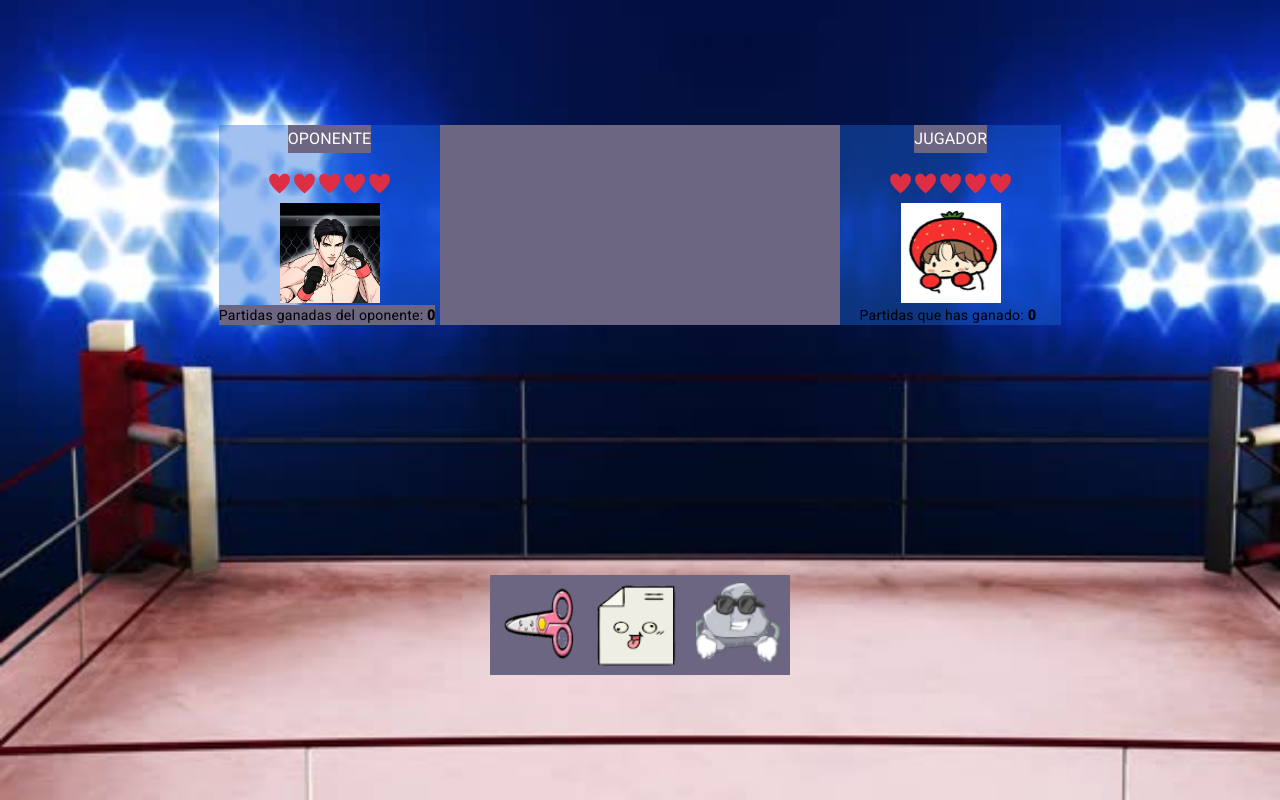
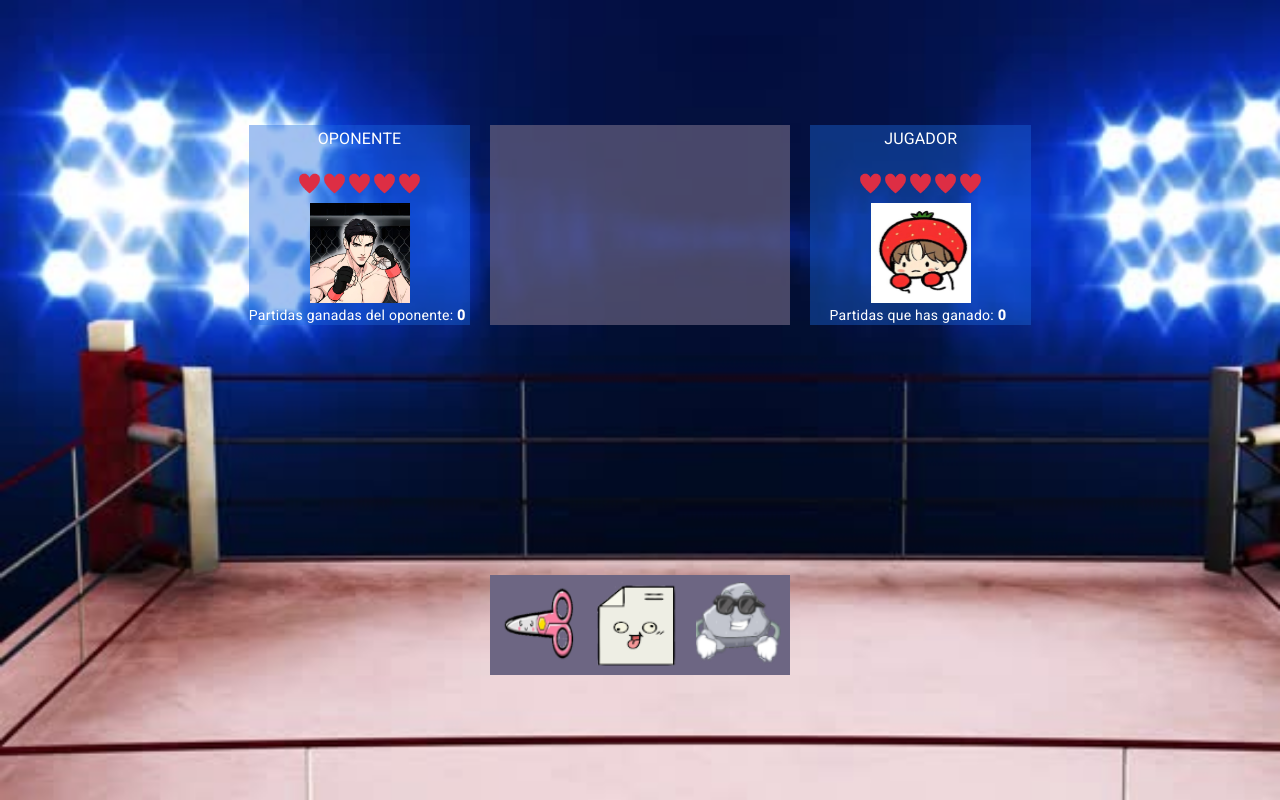
Before and after one commit to dms80558/Modulo_Juegos, an Angular app: page / in a window 1280 px wide. Built offline with nearby package versions, Linux system fonts and the light colour scheme.

Commit message:
más o menos el ppt esta solo hay q ponerlo bonito si tienes tiempo

```diff
--- a/src/app/app.module.ts
+++ b/src/app/app.module.ts
@@ -9,13 +9,15 @@ import {MatCardModule} from '@angular/material/card';
 import {MatButtonModule} from '@angular/material/button';
 import { PptComponent } from './ppt/ppt.component';
 import {MatDialogModule} from '@angular/material/dialog';
+import { VolverJugarDgComponent } from './volver-jugar-dg/volver-jugar-dg.component';
 
 
 @NgModule({
   declarations: [
     AppComponent,
     InicioComponent,
-    PptComponent
+    PptComponent,
+    VolverJugarDgComponent
   ],
   imports: [
     BrowserModule,
--- a/src/app/ppt/ppt.component.css
+++ b/src/app/ppt/ppt.component.css
@@ -19,10 +19,14 @@
 /* CONSOLA */
 .consola{
     order: 2;
-    width: 400px;
+    width: 300px;
     height: 200px;
-    background-color: rgb(109, 102, 131);
+    background-color: rgba(109, 102, 131, 0.653);
     color:white;
+    display: flex;
+    flex-direction: column;
+    justify-content: center;
+    align-items: center;
 
 }
 .contenedor-resultados{
@@ -30,6 +34,11 @@
     flex-direction: row;
     justify-content: center;
     align-items: center;
+    padding-bottom: 30px;
+}
+.resultado{
+    align-items: center;
+    justify-content: center;
 }
 
 /* CONTENEDOR OPONENTE */
@@ -41,12 +50,12 @@
     align-items: center;
     justify-content: space-between;
     flex-wrap: wrap;
+    margin-right: 20px;
 
 }
 .maquina-zona>h3{
     text-align: center;
     color: white;
-    background-color: rgb(109, 102, 131);
     padding-top: 0px;
 }
 .maquina-zona>img{
@@ -64,8 +73,6 @@
 .contador-maquina{
     margin-right: 5px;
     text-align: center;
-    background-color: rgb(109, 102, 131);
-
 }
 /* CONTENEDOR JUGADOR */
 .jugador-zona{
@@ -77,11 +84,11 @@
     justify-content:space-between;
     flex-wrap: wrap;
     width: 221px;
+    margin-left: 20px;
 }
 .jugador-zona>h3{
     text-align: center;
     color: white;
-    background-color: rgb(109, 102, 131);
     padding-top: 0px;
 }
 .jugador-zona>img{
@@ -99,8 +106,7 @@
 .contador-maquina{
     margin-right: 5px;
     text-align: center;
-    background-color: rgb(109, 102, 131);
-
+    color: #ffffff;
 }
 
 /* ELECCIONES DEL JUGADOR */
@@ -194,8 +200,10 @@
 .contador-jugador{
     text-align: center;
     margin-right: 6px;
+    color: #ffffff;
 
 }
+
 
 /* ANIMACIONES */
 /* @keyframes entrada {
--- a/src/app/ppt/ppt.component.html
+++ b/src/app/ppt/ppt.component.html
@@ -17,7 +17,7 @@
                 <img class="el-maquina" src="{{imge}}">
                 <img class="el-jugador" src="{{imagejugador}}">
             </div>
-            <p>{{r}}</p>
+            <p class="resultado">{{r}}</p>
         </div>
         <div class="jugador-zona">
             <h3>JUGADOR</h3>
--- a/src/app/ppt/ppt.component.ts
+++ b/src/app/ppt/ppt.component.ts
@@ -1,4 +1,6 @@
 import { Component, OnInit } from '@angular/core';
+import { MatDialog } from '@angular/material/dialog';
+import { VolverJugarDgComponent } from '../volver-jugar-dg/volver-jugar-dg.component';
 
 @Component({
   selector: 'app-ppt',
@@ -22,6 +24,33 @@ export class PptComponent  implements OnInit{
   imagenes:string[] = ["../../assets/img/piedra.png",
   "../../assets/img/papel.png",
   "../../assets/img/tijeras.png"];
+
+  constructor(public dialog: MatDialog){}
+
+  abrirDialogo(): void{
+    const dialogRef = this.dialog.open(VolverJugarDgComponent, {
+      width: '500px',
+      height: '100px',
+      panelClass: 'background'
+    });
+    dialogRef.afterClosed().subscribe(result => {
+      if(result == 'botonPresionado'){
+        if(this.maquinav==0){
+          this.jugador = this.jugador +1;
+            this.maquinav =5;
+            this.jugadorv = 5;
+        }
+        if(this.jugadorv==0){
+          this.maquina = this.maquina +1;
+          this.maquinav =5;
+          this.jugadorv = 5;
+        }
+
+
+      }
+    })
+  }
+
   ngOnInit(): void {
 
   }
@@ -39,10 +68,9 @@ export class PptComponent  implements OnInit{
           this.r = "Ganaste 👏👏";
           this.maquinav = this.maquinav - 1;
           if(this.maquinav==0){
+            this.abrirDialogo();
 
-            this.jugador = this.jugador +1;
-            this.maquinav =5;
-            this.jugadorv = 5;
+
           }
 
 
@@ -55,9 +83,7 @@ export class PptComponent  implements OnInit{
 
           this.jugadorv = this.jugadorv - 1;
           if(this.jugadorv==0){
-            this.maquina = this.maquina +1;
-            this.maquinav =5;
-            this.jugadorv = 5;
+            this.abrirDialogo();
           }
 
       }
--- /dev/null
+++ b/src/app/volver-jugar-dg/volver-jugar-dg.component.css
@@ -0,0 +1,18 @@
+button{
+    background-color: rgba(70, 20, 220, 0.847);
+    border-radius: 2px;
+    -webkit-border-radius: 2px;
+    -moz-border-radius: 2px;
+    -ms-border-radius: 2px;
+    -o-border-radius: 2px;
+    align-items: center;
+    justify-content: center;
+}
+.contenedor{
+    height: fit-content;
+    width: auto;
+    display: flex;
+    align-items: center;
+    justify-content: center;
+    flex-direction: column;
+}
--- /dev/null
+++ b/src/app/volver-jugar-dg/volver-jugar-dg.component.html
@@ -0,0 +1,4 @@
+<div class="contenedor">
+    <p mat-dialog-title class="t">Pulsa el boton si quieres seguir jugado</p>
+<button mat-dialog-actions (click)="seguirjugando()">Seguir</button>
+</div>
--- /dev/null
+++ b/src/app/volver-jugar-dg/volver-jugar-dg.component.ts
@@ -0,0 +1,16 @@
+import { Component } from '@angular/core';
+import { MatDialogRef } from '@angular/material/dialog';
+
+@Component({
+  selector: 'app-volver-jugar-dg',
+  templateUrl: './volver-jugar-dg.component.html',
+  styleUrls: ['./volver-jugar-dg.component.css']
+})
+export class VolverJugarDgComponent {
+  constructor(public dialogRef: MatDialogRef<VolverJugarDgComponent>){}
+
+  seguirjugando() : void{
+    this.dialogRef.close('botonPresionado');
+  }
+
+}
```
Also changed, not shown: src/styles.css (line endings or trailing spaces), 1 other file (tests, documents, lock files or other folders).
